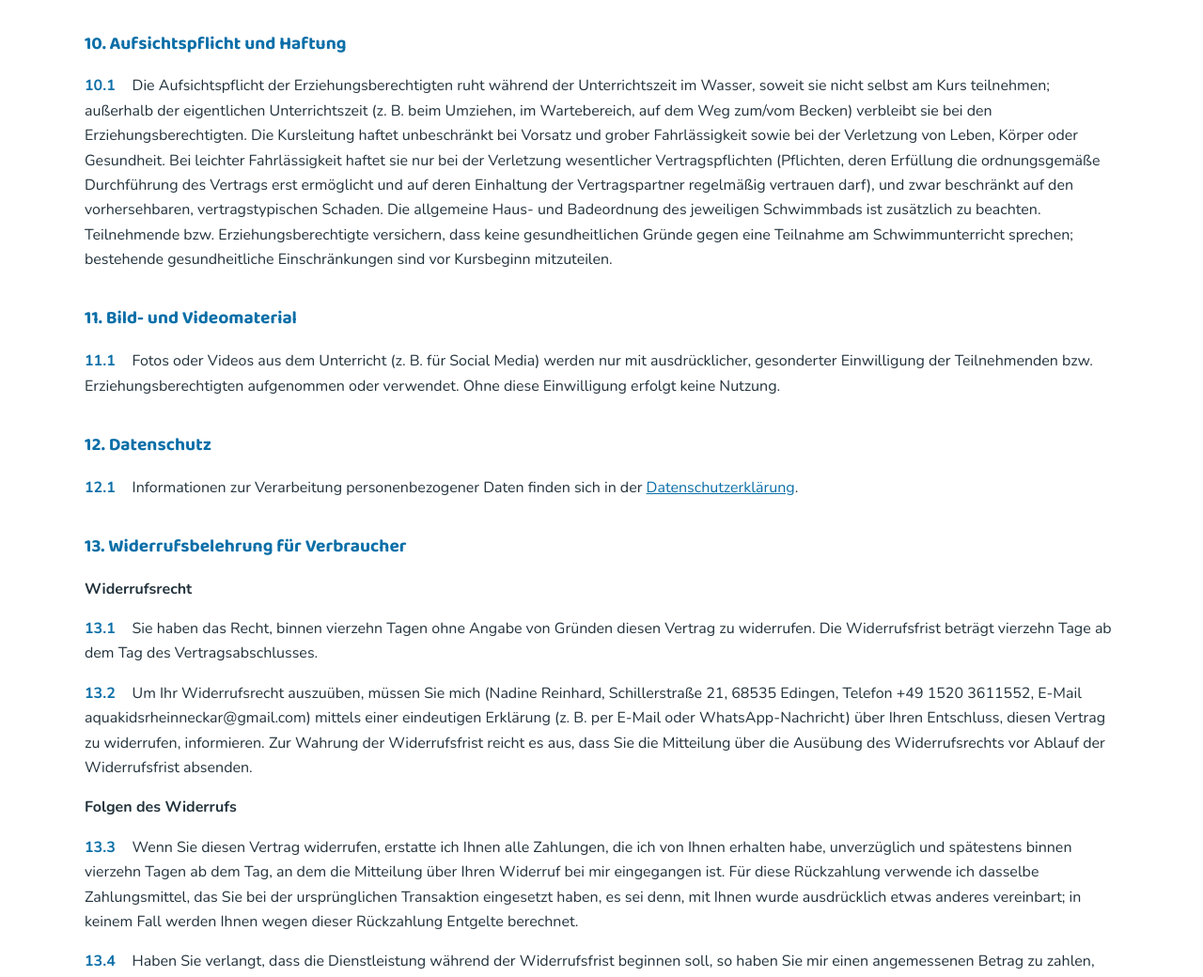
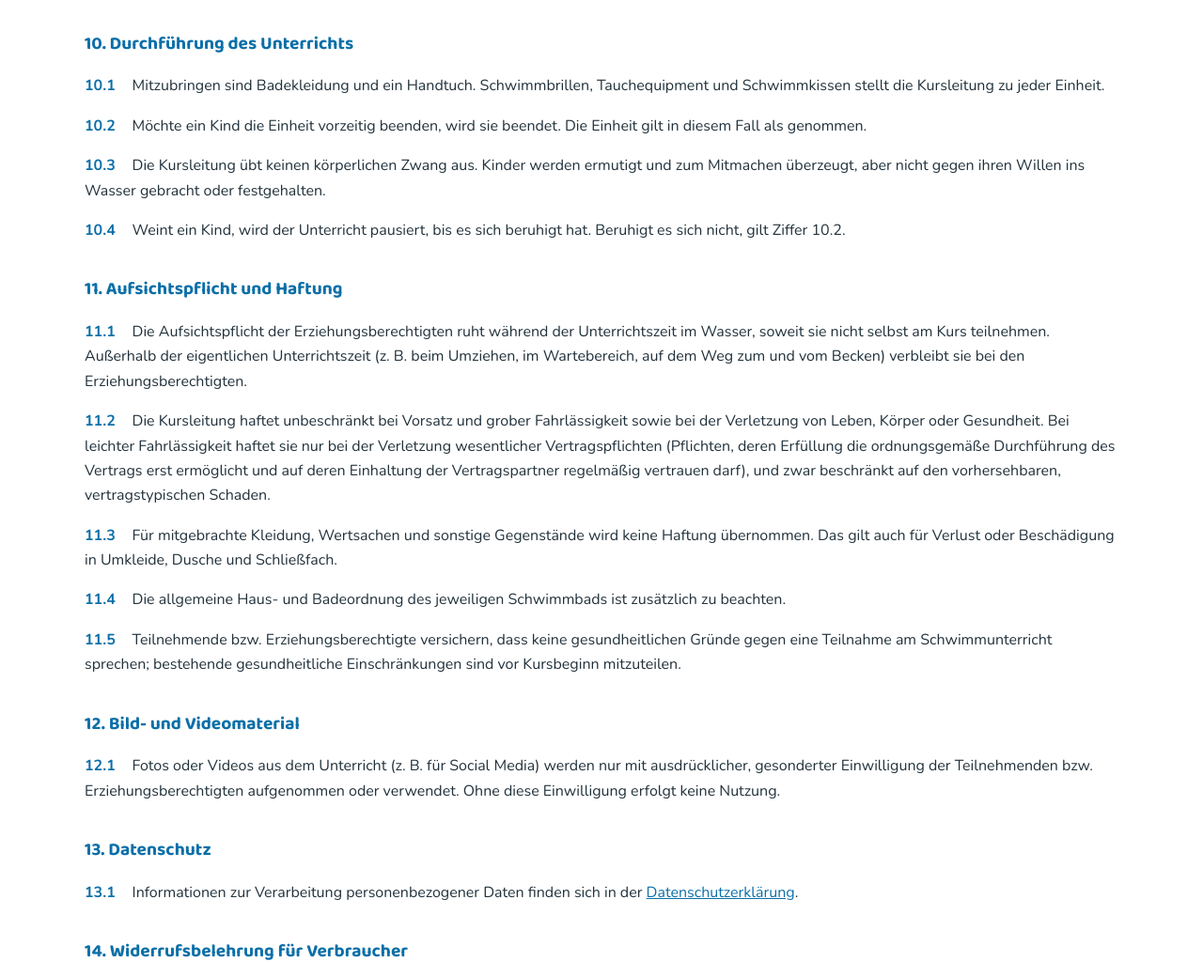
Before and after one commit to d1n1girl/aquakids-website, a plain HTML site: page agb.html in a window 1280 px wide. Shown: the part 2552-3592 px from the top of the page at 94% size. Drawn offline with Linux system fonts and the light colour scheme.

Commit message:
Neue Ziffer 10 Durchfuehrung, Haftung aufgeteilt, AGB-Link in der FAQ
Ziffer 10 regelt jetzt, wie der Unterricht ablaeuft: was mitzubringen ist,
dass eine Einheit endet wenn das Kind aufhoeren moechte, dass kein
koerperlicher Zwang ausgeuebt wird und dass bei einem weinenden Kind
pausiert wird. Letzteres verweist auf 10.2, falls es sich nicht beruhigt.

Die bisherige Ziffer 10 wird zu 11 und ist in fuenf Absaetze geteilt. Sie
war ein einziger Block mit vier Themen und damit nicht zitierfaehig, was
den Zweck der Nummerierung untergraben haette. Jetzt getrennt:
Aufsichtspflicht, Haftung, mitgebrachte Sachen, Badeordnung,
gesundheitliche Eignung. Neu darin ist der Ausschluss fuer verlorene oder
beschaedigte Kleidung und Wertsachen.

Die Ziffern 10 bis 14 ruecken dadurch auf 11 bis 15. Bestehende
Querverweise zeigten alle auf Ziffern unter 10 und bleiben gueltig, der
Anker widerruf ebenfalls.

Unter "Kurz & knapp" steht jetzt ein Verweis auf die AGB.

Co-Authored-By: Claude Opus 5 <noreply@anthropic.com>

```diff
--- a/agb.html
+++ b/agb.html
@@ -8,7 +8,7 @@
 <link rel="preload" href="/fonts/nunito-latin.woff2" as="font" type="font/woff2" crossorigin />
 <link rel="preload" href="/fonts/baloo2-latin.woff2" as="font" type="font/woff2" crossorigin />
 <title>AGB | AquaKids Rhein-Neckar</title>
-<link rel="stylesheet" href="css/style.css?v=32" />
+<link rel="stylesheet" href="css/style.css?v=33" />
 </head>
 <body>
 
@@ -180,42 +180,73 @@
     genommen, weil die Absage nach Ziffer 9.2 den Erziehungsberechtigten obliegt.
   </p>
 
-  <h2>10. Aufsichtspflicht und Haftung</h2>
+  <h2>10. Durchführung des Unterrichts</h2>
   <p id="zi-10-1"><span class="agb-nr">10.1</span>
+    Mitzubringen sind Badekleidung und ein Handtuch. Schwimmbrillen, Tauchequipment und
+    Schwimmkissen stellt die Kursleitung zu jeder Einheit.
+  </p>
+  <p id="zi-10-2"><span class="agb-nr">10.2</span>
+    Möchte ein Kind die Einheit vorzeitig beenden, wird sie beendet. Die Einheit gilt in diesem
+    Fall als genommen.
+  </p>
+  <p id="zi-10-3"><span class="agb-nr">10.3</span>
+    Die Kursleitung übt keinen körperlichen Zwang aus. Kinder werden ermutigt und zum Mitmachen
+    überzeugt, aber nicht gegen ihren Willen ins Wasser gebracht oder festgehalten.
+  </p>
+  <p id="zi-10-4"><span class="agb-nr">10.4</span>
+    Weint ein Kind, wird der Unterricht pausiert, bis es sich beruhigt hat. Beruhigt es sich
+    nicht, gilt Ziffer 10.2.
+  </p>
+
+  <h2>11. Aufsichtspflicht und Haftung</h2>
+  <p id="zi-11-1"><span class="agb-nr">11.1</span>
     Die Aufsichtspflicht der Erziehungsberechtigten ruht während der Unterrichtszeit im Wasser,
-    soweit sie nicht selbst am Kurs teilnehmen; außerhalb der eigentlichen Unterrichtszeit (z. B.
-    beim Umziehen, im Wartebereich, auf dem Weg zum/vom Becken) verbleibt sie bei den
-    Erziehungsberechtigten. Die Kursleitung haftet unbeschränkt bei Vorsatz und grober Fahrlässigkeit sowie bei der
+    soweit sie nicht selbst am Kurs teilnehmen. Außerhalb der eigentlichen Unterrichtszeit
+    (z. B. beim Umziehen, im Wartebereich, auf dem Weg zum und vom Becken) verbleibt sie bei den
+    Erziehungsberechtigten.
+  </p>
+  <p id="zi-11-2"><span class="agb-nr">11.2</span>
+    Die Kursleitung haftet unbeschränkt bei Vorsatz und grober Fahrlässigkeit sowie bei der
     Verletzung von Leben, Körper oder Gesundheit. Bei leichter Fahrlässigkeit haftet sie nur bei
     der Verletzung wesentlicher Vertragspflichten (Pflichten, deren Erfüllung die ordnungsgemäße
     Durchführung des Vertrags erst ermöglicht und auf deren Einhaltung der Vertragspartner
     regelmäßig vertrauen darf), und zwar beschränkt auf den vorhersehbaren, vertragstypischen
-    Schaden. Die allgemeine Haus- und Badeordnung des jeweiligen Schwimmbads ist
-    zusätzlich zu beachten. Teilnehmende bzw. Erziehungsberechtigte versichern, dass keine
-    gesundheitlichen Gründe gegen eine Teilnahme am Schwimmunterricht sprechen; bestehende
-    gesundheitliche Einschränkungen sind vor Kursbeginn mitzuteilen.
+    Schaden.
+  </p>
+  <p id="zi-11-3"><span class="agb-nr">11.3</span>
+    Für mitgebrachte Kleidung, Wertsachen und sonstige Gegenstände wird keine Haftung
+    übernommen. Das gilt auch für Verlust oder Beschädigung in Umkleide, Dusche und
+    Schließfach.
+  </p>
+  <p id="zi-11-4"><span class="agb-nr">11.4</span>
+    Die allgemeine Haus- und Badeordnung des jeweiligen Schwimmbads ist zusätzlich zu beachten.
+  </p>
+  <p id="zi-11-5"><span class="agb-nr">11.5</span>
+    Teilnehmende bzw. Erziehungsberechtigte versichern, dass keine gesundheitlichen Gründe gegen
+    eine Teilnahme am Schwimmunterricht sprechen; bestehende gesundheitliche Einschränkungen
+    sind vor Kursbeginn mitzuteilen.
   </p>
 
-  <h2>11. Bild- und Videomaterial</h2>
-  <p id="zi-11-1"><span class="agb-nr">11.1</span>
+  <h2>12. Bild- und Videomaterial</h2>
+  <p id="zi-12-1"><span class="agb-nr">12.1</span>
     Fotos oder Videos aus dem Unterricht (z. B. für Social Media) werden nur mit ausdrücklicher,
     gesonderter Einwilligung der Teilnehmenden bzw. Erziehungsberechtigten aufgenommen oder
     verwendet. Ohne diese Einwilligung erfolgt keine Nutzung.
   </p>
 
-  <h2>12. Datenschutz</h2>
-  <p id="zi-12-1"><span class="agb-nr">12.1</span>
+  <h2>13. Datenschutz</h2>
+  <p id="zi-13-1"><span class="agb-nr">13.1</span>
     Informationen zur Verarbeitung personenbezogener Daten finden sich in der
     <a href="datenschutz.html">Datenschutzerklärung</a>.
   </p>
 
-  <h2 id="widerruf">13. Widerrufsbelehrung für Verbraucher</h2>
+  <h2 id="widerruf">14. Widerrufsbelehrung für Verbraucher</h2>
   <p><strong>Widerrufsrecht</strong></p>
-  <p id="zi-13-1"><span class="agb-nr">13.1</span>
+  <p id="zi-14-1"><span class="agb-nr">14.1</span>
     Sie haben das Recht, binnen vierzehn Tagen ohne Angabe von Gründen diesen Vertrag zu
     widerrufen. Die Widerrufsfrist beträgt vierzehn Tage ab dem Tag des Vertragsabschlusses.
   </p>
-  <p id="zi-13-2"><span class="agb-nr">13.2</span>
+  <p id="zi-14-2"><span class="agb-nr">14.2</span>
     Um Ihr Widerrufsrecht auszuüben, müssen Sie mich (Nadine Reinhard, Schillerstraße 21, 68535
     Edingen, Telefon +49 1520 3611552, E-Mail aquakidsrheinneckar@gmail.com) mittels einer
     eindeutigen Erklärung (z. B. per E-Mail oder WhatsApp-Nachricht) über Ihren Entschluss,
@@ -224,7 +255,7 @@
     absenden.
   </p>
   <p><strong>Folgen des Widerrufs</strong></p>
-  <p id="zi-13-3"><span class="agb-nr">13.3</span>
+  <p id="zi-14-3"><span class="agb-nr">14.3</span>
     Wenn Sie diesen Vertrag widerrufen, erstatte ich Ihnen alle Zahlungen, die ich von Ihnen
     erhalten habe, unverzüglich und spätestens binnen vierzehn Tagen ab dem Tag, an dem die
     Mitteilung über Ihren Widerruf bei mir eingegangen ist. Für diese Rückzahlung verwende ich
@@ -232,15 +263,15 @@
     denn, mit Ihnen wurde ausdrücklich etwas anderes vereinbart; in keinem Fall werden Ihnen
     wegen dieser Rückzahlung Entgelte berechnet.
   </p>
-  <p id="zi-13-4"><span class="agb-nr">13.4</span>
+  <p id="zi-14-4"><span class="agb-nr">14.4</span>
     Haben Sie verlangt, dass die Dienstleistung während der Widerrufsfrist beginnen soll, so
     haben Sie mir einen angemessenen Betrag zu zahlen, der dem Anteil der bis zu dem Zeitpunkt,
     zu dem Sie mich von der Ausübung des Widerrufsrechts unterrichten, bereits erbrachten
     Leistungen im Vergleich zum Gesamtumfang der im Vertrag vorgesehenen Leistungen entspricht.
   </p>
 
-  <h2>14. Schlussbestimmungen</h2>
-  <p id="zi-14-1"><span class="agb-nr">14.1</span>
+  <h2>15. Schlussbestimmungen</h2>
+  <p id="zi-15-1"><span class="agb-nr">15.1</span>
     Sollte eine Bestimmung dieser AGB unwirksam sein, bleibt die Wirksamkeit der übrigen
     Bestimmungen unberührt. Es gilt das Recht der Bundesrepublik Deutschland.
   </p>
--- a/css/style.css
+++ b/css/style.css
@@ -1865,6 +1865,14 @@ footer.site-footer a {
 
 /* Absatznummern der AGB. Sie machen einzelne Stellen im Elternvertrag
    zitierfähig ("siehe AGB Ziffer 6.3") und sind zugleich Sprungziele. */
+.faq-agb-hinweis {
+  margin: 28px auto 0;
+  max-width: 680px;
+  text-align: center;
+  font-size: 0.88rem;
+  color: var(--color-text-light);
+}
+
 .agb-nr {
   display: inline-block;
   min-width: 2.9em;
```
Also changed, not shown: 404.html (+1 -1 lines), datenschutz.html (+1 -1 lines), impressum.html (+1 -1 lines), index.html (+4 -1 lines).
